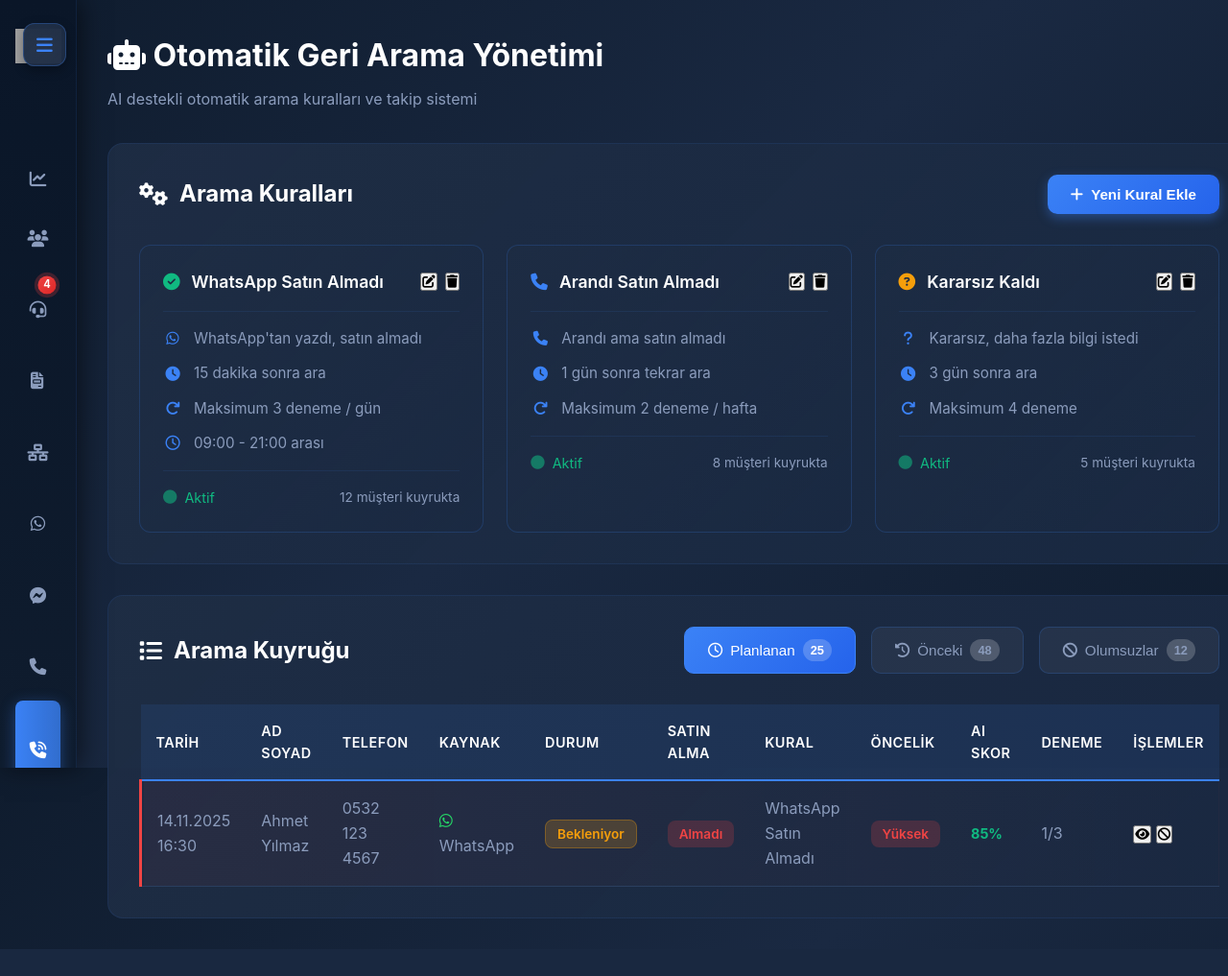
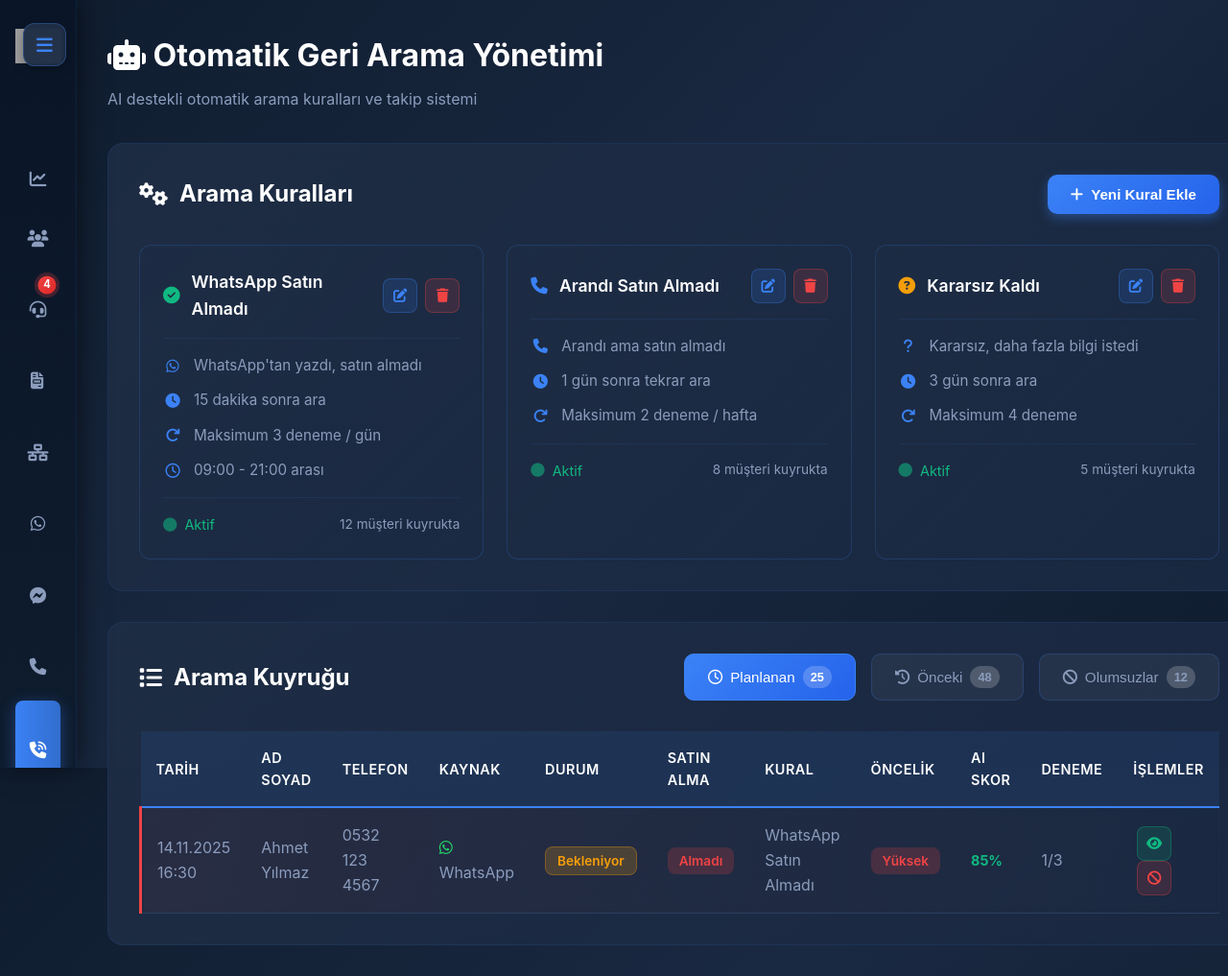
Before and after one commit to yogunganboran-a11y/egitim, a PHP site: page /geri-arama-listesi.php in a window 1280 px wide; the page is wider, and only the part inside the window is pictured. Shown: that part at 96% size. Before the commit the page ends 989 px from the top of that part, so only its background shows below. Run offline with PHP 8.4, Linux system fonts and the light colour scheme; the visitor is signed in with stand-in values (Sample User, id 1); grey boxes are pictures that could not be loaded.

Commit message:
fix: Admin Geri Arama butonları, Portal video fullscreen ve desktop bildirim düzenlemeleri
ADMIN PANEL:
- Geri Arama Listesi: Düzenle/Sil/Görüntüle/İptal butonları için tam CSS stilleri eklendi
  - Edit buton: Mavi tema (rgba(59, 130, 246))
  - Delete buton: Kırmızı tema (rgba(239, 68, 68))
  - Info buton: Yeşil tema (rgba(16, 185, 129))
  - Warning buton: Turuncu tema (rgba(245, 158, 11))
  - Hover efektleri, transform ve box-shadow eklendi
  - Mobil responsive düzenlemeler (32px buton boyutu)

PORTAL:
- Video: Mobil dik fullscreen modunda kontroller artık tamamen görünür
  - !important ile z-index: 999999 garantisi
  - Fixed positioning ile ekranın altında sabit konumlandırma
  - Portrait modunda özel merkezleme (bottom: 20px, translateX(-50%))
  - Gradient background ve border-radius ile premium görünüm

- Desktop Bildirim: Sidebar notification kullanımı
  - Top bar notification desktop'ta gizlendi (display: none)
  - Mobilde top bar notification gösteriliyor (display: block)
  - Desktop'ta notification dropdown sidebar altında açılıyor (top: 180px, left: 280px)
  - Mobilde notification dropdown top bar altında açılıyor (top: 90px, right: 1rem)

Tüm düzenlemeler responsive ve çapraz tarayıcı uyumlu.

```diff
--- a/admin/assets/css/geri-arama-listesi.css
+++ b/admin/assets/css/geri-arama-listesi.css
@@ -491,3 +491,102 @@
         width: 100%;
     }
 }
+
+/* Action Buttons - İkon Butonlar */
+.btn-icon {
+    width: 36px;
+    height: 36px;
+    padding: 0;
+    border: none;
+    border-radius: 8px;
+    display: inline-flex;
+    align-items: center;
+    justify-content: center;
+    cursor: pointer;
+    transition: all 0.3s ease;
+    font-size: 0.9rem;
+    margin: 0 0.25rem;
+}
+
+.btn-icon i {
+    pointer-events: none;
+}
+
+/* Edit Button (Düzenle) */
+.btn-icon.edit {
+    background: rgba(59, 130, 246, 0.15);
+    border: 1px solid rgba(59, 130, 246, 0.3);
+    color: #3b82f6;
+}
+
+.btn-icon.edit:hover {
+    background: rgba(59, 130, 246, 0.25);
+    border-color: rgba(59, 130, 246, 0.5);
+    transform: translateY(-2px);
+    box-shadow: 0 4px 12px rgba(59, 130, 246, 0.3);
+}
+
+/* Delete Button (Sil) */
+.btn-icon.delete {
+    background: rgba(239, 68, 68, 0.15);
+    border: 1px solid rgba(239, 68, 68, 0.3);
+    color: #ef4444;
+}
+
+.btn-icon.delete:hover {
+    background: rgba(239, 68, 68, 0.25);
+    border-color: rgba(239, 68, 68, 0.5);
+    transform: translateY(-2px);
+    box-shadow: 0 4px 12px rgba(239, 68, 68, 0.3);
+}
+
+/* Info Button (Görüntüle) */
+.btn-icon.info {
+    background: rgba(16, 185, 129, 0.15);
+    border: 1px solid rgba(16, 185, 129, 0.3);
+    color: #10b981;
+}
+
+.btn-icon.info:hover {
+    background: rgba(16, 185, 129, 0.25);
+    border-color: rgba(16, 185, 129, 0.5);
+    transform: translateY(-2px);
+    box-shadow: 0 4px 12px rgba(16, 185, 129, 0.3);
+}
+
+/* Warning Button (İptal) */
+.btn-icon.warning {
+    background: rgba(245, 158, 11, 0.15);
+    border: 1px solid rgba(245, 158, 11, 0.3);
+    color: #f59e0b;
+}
+
+.btn-icon.warning:hover {
+    background: rgba(245, 158, 11, 0.25);
+    border-color: rgba(245, 158, 11, 0.5);
+    transform: translateY(-2px);
+    box-shadow: 0 4px 12px rgba(245, 158, 11, 0.3);
+}
+
+/* Rule Actions Container */
+.rule-actions {
+    display: flex;
+    gap: 0.5rem;
+}
+
+.rule-actions .btn-icon {
+    margin: 0;
+}
+
+/* Mobile Responsive - Butonlar */
+@media (max-width: 768px) {
+    .btn-icon {
+        width: 32px;
+        height: 32px;
+        font-size: 0.85rem;
+    }
+
+    .rule-actions {
+        gap: 0.35rem;
+    }
+}
```
Also changed, not shown: portal/assets/css/egitim-video.css (+42 -0 lines), portal/assets/css/layout.css (+12 -3 lines).
